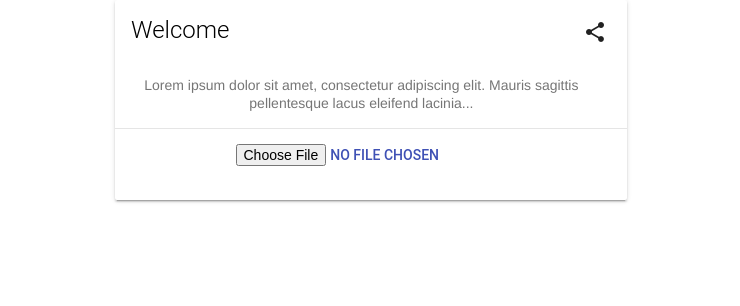
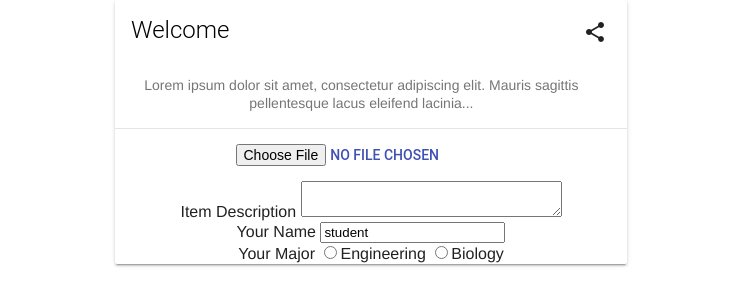
Before and after one commit to FNLHub/virtualMuseum, a plain HTML site: page public/index.html in a window 1280 px wide. Shown: the part 96-402 px from the top of the page, without its empty margins (269-1009 px from the left). Drawn offline with nearby package versions, Linux system fonts and the light colour scheme; some packages are replaced by stand-ins of ours.

Commit message:
Added text field box for item description, single line text input for uploader name, and radio buttons for uploader major

```diff
--- a/public/index.html
+++ b/public/index.html
@@ -48,6 +48,32 @@
       </div>
       <div class="mdl-card__actions mdl-card--border">
         <input type="file" id="chooseBtn" class="mdl-button mdl-button--colored mdl-js-button mdl-js-ripple-effect">
+      </div>
+      <div>
+        <label>Item Description</label>
+        <textarea type = "text"
+               id = "description"
+               rows = "2"
+               cols = "30"></textarea>
+
+      </div>
+      <div>
+        <label>Your Name</label>
+        <input type = "text"
+                id = "uploaderName"
+                value = "student"/>
+      </div>
+      <div>
+        <label> Your Major</label>
+        <input type = "radio"
+               name = "major"
+               id = "engineering"
+               value = "Engineering"/>Engineering
+        <input type = "radio"
+                name = "major"
+                id = "biology"
+                value = "Biology"/>Biology
+
       </div>
       <div class="mdl-card__menu">
         <button type="file" class="mdl-button mdl-button--icon mdl-js-button mdl-js-ripple-effect">
```
